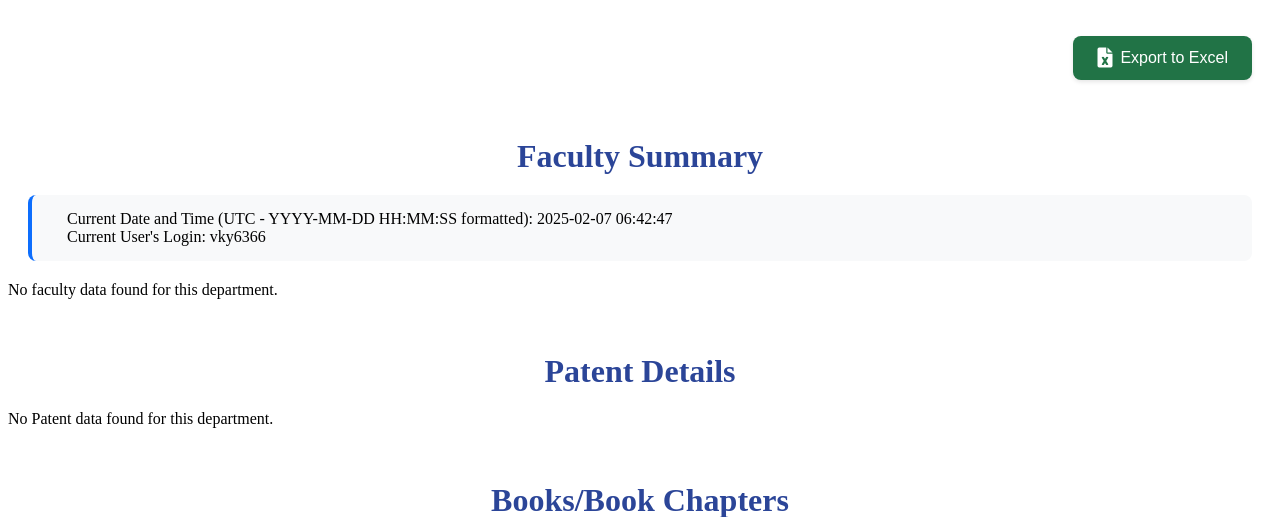
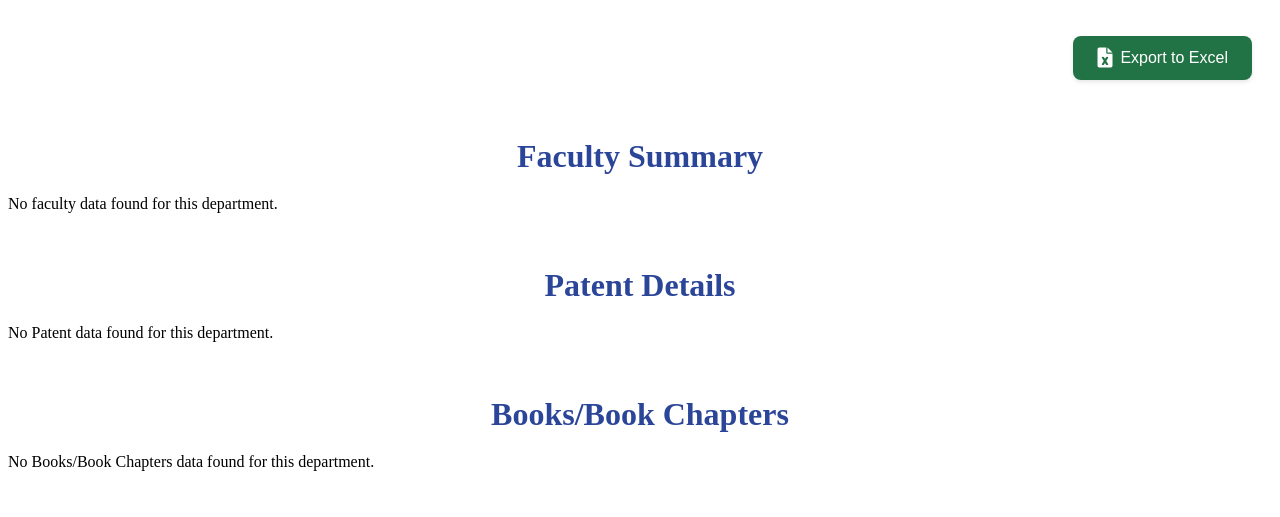
Before and after one commit to anish384/College_Project, a PHP site: the page made by Display/faculty_summary.php in a window 1280 px wide. Shown: the part 339-856 px from the top of the page. Run offline with PHP 8.4, Linux system fonts and the light colour scheme; tables that the repository leaves empty or names only in its code hold one stand-in row (values such as "Sample post").

Commit message:
improvements

```diff
--- a/Display/faculty_summary.php
+++ b/Display/faculty_summary.php
@@ -384,12 +384,6 @@
     <br>
     <h1>Faculty Summary</h1>
     <?php
-    // First, let's show the timestamp and user info in the correct format
-    echo "<div class='meta-info'>";
-    echo "<span class='timestamp'>Current Date and Time (UTC - YYYY-MM-DD HH:MM:SS formatted): " . date('Y-m-d H:i:s') . "</span><br>";
-    echo "<span class='user-login'>Current User's Login: vky6366</span>";
-    echo "</div>";
-
     // Query to get faculty summary - simplified and corrected
     $summary_sql = "SELECT
         ft.faculty_id,
```
